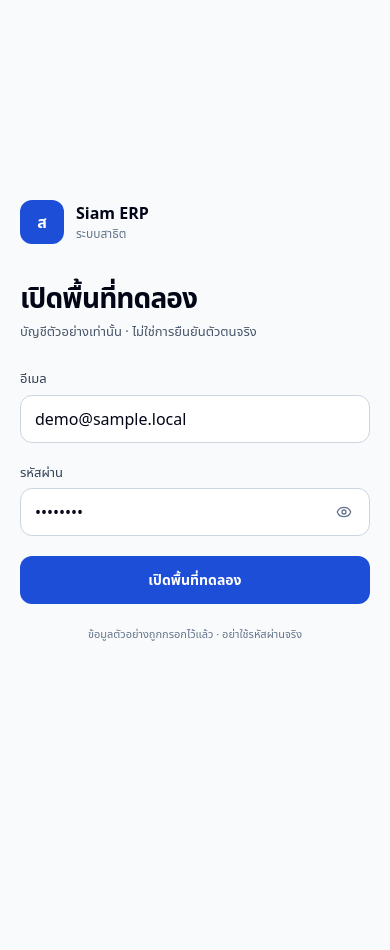
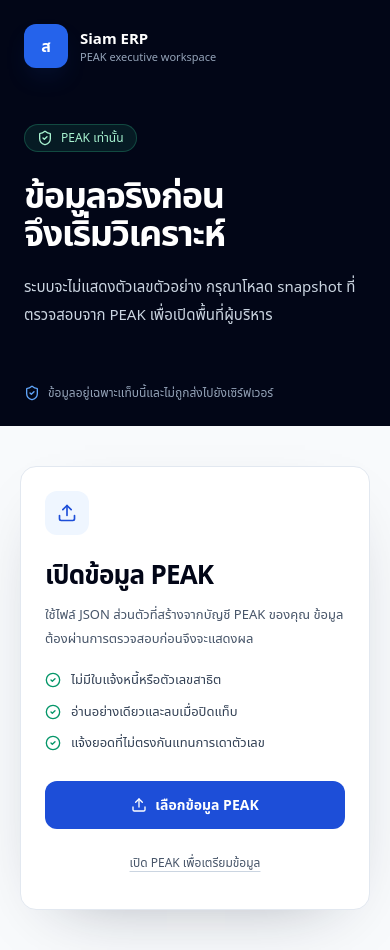
Before and after one commit to phonlapat/thai-accounting-erp-executive-prototype, a React (Vite) app: page / in a window 390 px wide. Before the commit the page ends 844 px from the top, so only its background shows below. Built offline with nearby package versions, Linux system fonts and the light colour scheme.

Commit message:
Require verified PEAK data (#20)
Hide all financial modules until a validated private PEAK snapshot is loaded. Remove the fictional-data entry flow and update operating guidance.

```diff
--- a/src/App.tsx
+++ b/src/App.tsx
@@ -1,8 +1,8 @@
 import React, { useEffect, useMemo, useRef, useState } from 'react';
 import {
   AlertCircleIcon, BarChart3Icon, BookOpenIcon, Building2Icon, BoxesIcon, CheckCircle2Icon, ChevronsLeftIcon,
-  ChevronsRightIcon, ClipboardCheckIcon, EyeIcon, EyeOffIcon, FileTextIcon, HistoryIcon, InboxIcon, LandmarkIcon, LayoutDashboardIcon,
-  LogOutIcon, MenuIcon, PackageIcon, PieChartIcon, ReceiptIcon, RotateCcwIcon, ShieldCheckIcon, ShoppingCartIcon, UploadIcon, UsersIcon, WalletIcon, XIcon } from
+  ChevronsRightIcon, ClipboardCheckIcon, FileTextIcon, HistoryIcon, InboxIcon, LandmarkIcon, LayoutDashboardIcon,
+  LogOutIcon, MenuIcon, PackageIcon, PieChartIcon, ReceiptIcon, ShieldCheckIcon, ShoppingCartIcon, UploadIcon, UsersIcon, WalletIcon, XIcon } from
 'lucide-react';
 import {
   MONTH, STATUS, TODAY, WH, baseOf, dateTH, docStatus, dueOf, monthTH, netOf, num, payTotals, peakSnapshotFreshness, thb, vatOf, whtOf } from
@@ -1065,13 +1065,9 @@
   }
 ];
 
-const MODULES: Mod[] = [...CORE, ...MASTER, ...FINANCE];
-const GROUPS = [
-  { label: 'หน้าหลัก', ids: ['dashboard', 'approvals', 'audit'] },
-  { label: 'ซื้อและขาย', ids: ['sales', 'purchases', 'expenses'] },
-  { label: 'งานประจำ', ids: ['contacts', 'products', 'inventory', 'banking', 'payroll'] },
-  { label: 'บัญชีและรายงาน', ids: ['accounting', 'tax', 'assets', 'projects', 'reports'] }
-];
+// Retained for component-level regression coverage; the public shell never renders these modules.
+// eslint-disable-next-line react-refresh/only-export-components
+export const DEMO_MODULES: Mod[] = [...CORE, ...MASTER, ...FINANCE];
 const PEAK_GROUPS = [{ label: 'ข้อมูลจริงจาก PEAK', ids: PEAK_MODULES.map((module) => module.id) }];
 
 function Nav({ active, collapsed, onPick, modules, groups }: {active: string;collapsed: boolean;onPick: (id: string) => void;modules: Mod[];groups: Array<{label: string;ids: string[];}>;}) {
@@ -1111,8 +1107,6 @@
 
 }
 
-interface DemoSession { email: string; }
-
 const COLLAPSED_KEY = 'thai-erp-sidebar-collapsed';
 
 function moduleFromLocation(modules: Mod[]) {
@@ -1133,18 +1127,18 @@
   }
 }
 
-function Workbench({ session, onSignOut }: {session: DemoSession;onSignOut: () => void;}) {
-  const actor = session.email === 'demo@sample.local' ? 'ผู้ใช้เดโม' : session.email;
-  const { data, actions, toasts, storageIssue, recoveredStorage } = useStore(actor);
-  const peakMode = Boolean(data.peakSnapshot);
-  const peakFreshness = data.peakSnapshot ? peakSnapshotFreshness(data.peakSnapshot.capturedAt) : undefined;
-  const availableModules = peakMode ? PEAK_MODULES : MODULES;
-  const availableGroups = peakMode ? PEAK_GROUPS : GROUPS;
+function Workbench() {
+  const actor = 'ผู้ตรวจสอบ PEAK';
+  const { data, actions, toasts, storageIssue } = useStore(actor);
+  const peakSnapshot = data.peakSnapshot;
+  const peakMode = Boolean(peakSnapshot);
+  const peakFreshness = peakSnapshot ? peakSnapshotFreshness(peakSnapshot.capturedAt) : undefined;
+  const availableModules = PEAK_MODULES;
+  const availableGroups = PEAK_GROUPS;
   const [active, setActive] = useState(() => moduleFromLocation(availableModules));
   const [tableQuery, setTableQuery] = useState(queryFromLocation);
   const [collapsed, setCollapsed] = useState(readCollapsed);
   const [open, setOpen] = useState(false);
-  const [confirmReset, setConfirmReset] = useState(false);
   const [confirmSignOut, setConfirmSignOut] = useState(false);
   const [peakImportOpen, setPeakImportOpen] = useState(false);
   const menuButtonRef = useRef<HTMLButtonElement>(null);
@@ -1154,7 +1148,6 @@
   const contentRef = useRef<HTMLDivElement>(null);
   const pageTitleRef = useRef<HTMLHeadingElement>(null);
   const m = useMemo(() => availableModules.find((x) => x.id === active) ?? availableModules[0], [active, availableModules]);
-  const pending = pendingList(data).length;
 
   const go = (id: string, query = '') => {
     if (!availableModules.some((item) => item.id === id)) return;
@@ -1170,7 +1163,7 @@
 
   useEffect(() => {
     const onHistory = () => {
-      setActive(moduleFromLocation(peakMode ? PEAK_MODULES : MODULES));
+      setActive(moduleFromLocation(PEAK_MODULES));
       setTableQuery(queryFromLocation());
     };
     window.addEventListener('popstate', onHistory);
@@ -1179,7 +1172,7 @@
       window.removeEventListener('popstate', onHistory);
       window.removeEventListener('hashchange', onHistory);
     };
-  }, [peakMode]);
+  }, []);
 
   useEffect(() => {
     if (availableModules.some((item) => item.id === active)) return;
@@ -1190,8 +1183,8 @@
   }, [active, availableModules]);
 
   useEffect(() => {
-    document.title = `${m.th} | Siam ERP`;
-  }, [m.th]);
+    document.title = peakMode ? `${m.th} | Siam ERP` : 'เปิดข้อมูล PEAK | Siam ERP';
+  }, [m.th, peakMode]);
 
   useEffect(() => {
     try { localStorage.setItem(COLLAPSED_KEY, String(collapsed)); } catch { /* preference storage is optional */ }
@@ -1229,11 +1222,6 @@
     };
   }, [open]);
 
-  const resetDemo = () => {
-    actions.reset();
-    setConfirmReset(false);
-  };
-
   const brand = (compact: boolean) =>
   <div className="flex items-center gap-2.5 px-3 py-3.5">
       <span className="flex h-9 w-9 shrink-0 items-center justify-center rounded-xl bg-blue-600 text-[14px] font-bold text-white shadow-[0_8px_20px_-12px_rgba(37,99,235,0.9)]">ส</span>
@@ -1244,6 +1232,53 @@
         </div> :
     null}
     </div>;
+
+  if (!peakSnapshot) {
+    return (
+      <main className="grid min-h-screen bg-slate-950 text-white lg:grid-cols-[minmax(0,1fr)_minmax(440px,0.72fr)]">
+        <section className="flex min-h-[42vh] flex-col px-6 py-6 sm:px-10 sm:py-8 lg:min-h-screen lg:px-14 lg:py-10" aria-label="Siam ERP">
+          <div className="flex items-center gap-3">
+            <span className="flex h-11 w-11 items-center justify-center rounded-xl bg-blue-600 text-base font-bold shadow-[0_12px_30px_-16px_rgba(37,99,235,0.9)]">ส</span>
+            <div><p className="text-[15px] font-semibold">Siam ERP</p><p className="text-[11px] text-slate-400">PEAK executive workspace</p></div>
+          </div>
+          <div className="my-auto max-w-2xl py-14 lg:pb-20">
+            <span className="inline-flex items-center gap-2 rounded-full border border-emerald-400/25 bg-emerald-400/10 px-3 py-1 text-[12px] font-medium text-emerald-200">
+              <ShieldCheckIcon className="h-4 w-4" /> PEAK เท่านั้น
+            </span>
+            <h1 className="mt-6 text-balance text-[clamp(2.25rem,4vw,4rem)] font-semibold leading-[1.06] tracking-[-0.04em]">ข้อมูลจริงก่อน<br />จึงเริ่มวิเคราะห์</h1>
+            <p className="mt-5 max-w-[48ch] text-[15px] leading-7 text-slate-300">ระบบจะไม่แสดงตัวเลขตัวอย่าง กรุณาโหลด snapshot ที่ตรวจสอบจาก PEAK เพื่อเปิดพื้นที่ผู้บริหาร</p>
+          </div>
+          <p className="flex items-center gap-2 text-[12px] text-slate-400"><ShieldCheckIcon className="h-4 w-4 text-blue-400" />ข้อมูลอยู่เฉพาะแท็บนี้และไม่ถูกส่งไปยังเซิร์ฟเวอร์</p>
+        </section>
+
+        <section className="flex items-center justify-center bg-slate-50 px-5 py-10 text-slate-950 sm:px-8" aria-labelledby="peak-gate-title">
+          <div className="w-full max-w-md rounded-2xl border border-slate-200 bg-white p-6 shadow-[0_24px_70px_-40px_rgba(15,23,42,0.4)] sm:p-8">
+            <span className="flex h-11 w-11 items-center justify-center rounded-xl bg-blue-50 text-blue-700"><UploadIcon className="h-5 w-5" /></span>
+            <h2 id="peak-gate-title" className="mt-5 text-[26px] font-semibold tracking-[-0.03em]">เปิดข้อมูล PEAK</h2>
+            <p className="mt-2 text-[13px] leading-6 text-slate-600">ใช้ไฟล์ JSON ส่วนตัวที่สร้างจากบัญชี PEAK ของคุณ ข้อมูลต้องผ่านการตรวจสอบก่อนจึงจะแสดงผล</p>
+            <ul className="mt-5 space-y-3 text-[13px] text-slate-700">
+              <li className="flex gap-2.5"><CheckCircle2Icon className="mt-0.5 h-4 w-4 shrink-0 text-emerald-600" /><span>ไม่มีใบแจ้งหนี้หรือตัวเลขสาธิต</span></li>
+              <li className="flex gap-2.5"><CheckCircle2Icon className="mt-0.5 h-4 w-4 shrink-0 text-emerald-600" /><span>อ่านอย่างเดียวและลบเมื่อปิดแท็บ</span></li>
+              <li className="flex gap-2.5"><CheckCircle2Icon className="mt-0.5 h-4 w-4 shrink-0 text-emerald-600" /><span>แจ้งยอดที่ไม่ตรงกันแทนการเดาตัวเลข</span></li>
+            </ul>
+            <button type="button" onClick={() => setPeakImportOpen(true)} className="mt-7 flex h-12 w-full items-center justify-center gap-2 rounded-xl bg-blue-700 px-4 text-sm font-semibold text-white transition-colors hover:bg-blue-800 focus-visible:outline-none focus-visible:ring-2 focus-visible:ring-blue-600 focus-visible:ring-offset-2">
+              <UploadIcon className="h-4 w-4" />เลือกข้อมูล PEAK
+            </button>
+            <a href="https://secure.peakaccount.com/home" target="_blank" rel="noreferrer" className="mt-3 flex min-h-11 items-center justify-center text-[12px] font-medium text-slate-600 underline decoration-slate-300 underline-offset-4 hover:text-slate-950 focus-visible:outline-none focus-visible:ring-2 focus-visible:ring-blue-600">เปิด PEAK เพื่อเตรียมข้อมูล</a>
+          </div>
+        </section>
+
+        <JsonImportDialog
+          open={peakImportOpen}
+          onImport={(value) => {
+            const imported = actions.importPeakSnapshot(value);
+            if (imported) go('dashboard');
+            return imported;
+          }}
+          onClose={() => setPeakImportOpen(false)} />
+      </main>
+    );
+  }
 
 
   return (
@@ -1302,20 +1337,12 @@
           <div className="ml-auto flex shrink-0 items-center gap-1.5">
             <Button
               size="sm" icon={UploadIcon} onClick={() => setPeakImportOpen(true)}
-              ariaLabel={data.peakSnapshot ? 'เปลี่ยนไฟล์ข้อมูล PEAK' : 'นำเข้าข้อมูล PEAK'}
-              title={data.peakSnapshot ? 'อัปเดตข้อมูล PEAK' : 'นำเข้าข้อมูล PEAK'}
+              ariaLabel="เปลี่ยนไฟล์ข้อมูล PEAK"
+              title="อัปเดตข้อมูล PEAK"
               className="min-w-11 px-2 sm:min-w-0 sm:px-2.5">
-              <span className="hidden sm:inline">{data.peakSnapshot ? 'อัปเดต PEAK' : 'นำเข้า PEAK'}</span>
+              <span className="hidden sm:inline">อัปเดต PEAK</span>
             </Button>
-            {!peakMode ? <><button
-              type="button" onClick={() => go('approvals')}
-              aria-label={`งานรออนุมัติ ${pending} รายการ`}
-              className={cx('inline-flex min-h-11 items-center gap-1.5 rounded-lg px-2.5 text-[12px] font-medium focus-visible:outline-none focus-visible:ring-2 focus-visible:ring-blue-600 sm:min-h-9', pending ? 'bg-amber-50 text-amber-800' : 'bg-blue-50 text-blue-700')}>
-
-              <ClipboardCheckIcon className="h-4 w-4" /><span className="hidden sm:inline">อนุมัติ</span><span className="tabular-nums">{pending}</span>
-            </button>
-            <Button size="sm" icon={RotateCcwIcon} onClick={() => setConfirmReset(true)} className="hidden sm:inline-flex">รีเซ็ต</Button></> : null}
-            <Button size="sm" icon={LogOutIcon} onClick={() => peakMode ? setConfirmSignOut(true) : onSignOut()} className="min-w-11 px-2 sm:min-w-0 sm:px-2.5" ariaLabel={peakMode ? 'ออกและลบข้อมูล PEAK' : 'ออกจากระบบทดลอง'} title={peakMode ? 'ออกและลบข้อมูล PEAK' : session.email}><span className="hidden sm:inline">ออก</span></Button>
+            <Button size="sm" icon={LogOutIcon} onClick={() => setConfirmSignOut(true)} className="min-w-11 px-2 sm:min-w-0 sm:px-2.5" ariaLabel="ออกและลบข้อมูล PEAK" title="ออกและลบข้อมูล PEAK"><span className="hidden sm:inline">ออก</span></Button>
           </div>
         </header>
 
@@ -1326,19 +1353,13 @@
           role={peakFreshness.status === 'stale' ? 'alert' : 'status'}>
           {peakFreshness.status === 'fresh' ? <CheckCircle2Icon className="h-4 w-4 shrink-0 text-emerald-700" /> : <AlertCircleIcon className="h-4 w-4 shrink-0" />}
           <span className="min-w-0 flex-1"><strong>ข้อมูลจริงจาก PEAK</strong> · อ่านอย่างเดียว · {peakFreshness.label} · อยู่เฉพาะแท็บนี้</span>
-          <button type="button" onClick={actions.clearPeakSnapshot} className="inline-flex min-h-11 items-center px-1 font-semibold underline decoration-current/30 underline-offset-2 hover:text-slate-950 focus-visible:outline-none focus-visible:ring-2 focus-visible:ring-current">กลับโหมดทดลอง</button>
+          <button type="button" onClick={() => setConfirmSignOut(true)} className="inline-flex min-h-11 items-center px-1 font-semibold underline decoration-current/30 underline-offset-2 hover:text-slate-950 focus-visible:outline-none focus-visible:ring-2 focus-visible:ring-current">ลบข้อมูล</button>
         </div> : null}
 
         {storageIssue ?
         <div className="flex items-center gap-2 border-b border-rose-200 bg-rose-50 px-4 py-2 text-[12px] text-rose-800 lg:px-6" role="alert">
           <AlertCircleIcon className="h-4 w-4 shrink-0" />
           <span><strong>บันทึกไม่ได้</strong> · การเปลี่ยนแปลงจะหายเมื่อปิดหน้านี้</span>
-        </div> : null}
-
-        {recoveredStorage ?
-        <div className="flex items-center gap-2 border-b border-amber-200 bg-amber-50 px-4 py-2 text-[12px] text-amber-900 lg:px-6" role="status">
-          <AlertCircleIcon className="h-4 w-4 shrink-0" />
-          <span><strong>เริ่มข้อมูลใหม่แล้ว</strong> · ข้อมูลสาธิตเดิมอ่านไม่ได้</span>
         </div> : null}
 
         <main id="main-content" tabIndex={-1} className="min-w-0 flex-1 px-4 py-4 outline-none lg:px-6 lg:py-5">
@@ -1364,8 +1385,8 @@
 
         <footer className="border-t border-slate-200 px-4 py-3 text-[11px] text-slate-500 lg:px-6">
           <div className="mx-auto flex max-w-[1600px] flex-wrap items-center justify-between gap-1.5">
-            <span className={storageIssue ? 'font-medium text-rose-700' : undefined}>{storageIssue ? 'ไม่สามารถบันทึกในเบราว์เซอร์ได้' : data.peakSnapshot ? 'PEAK snapshot · อ่านอย่างเดียว · ลบเมื่อออกหรือปิดแท็บ' : 'ข้อมูลสาธิต · บันทึกอัตโนมัติในเบราว์เซอร์นี้'}</span>
-            <span>{data.peakSnapshot ? `ตรวจจาก PEAK ${peakStamp(data.peakSnapshot.capturedAt)}` : `ข้อมูล ณ ${dateTH(TODAY)} · ปิดงวดถึง ${dateTH(data.settings.closedThrough)}`}</span>
+            <span className={storageIssue ? 'font-medium text-rose-700' : undefined}>{storageIssue ? 'ไม่สามารถบันทึกในเบราว์เซอร์ได้' : 'PEAK snapshot · อ่านอย่างเดียว · ลบเมื่อออกหรือปิดแท็บ'}</span>
+            <span>{`ตรวจจาก PEAK ${peakStamp(peakSnapshot.capturedAt)}`}</span>
           </div>
         </footer>
       </div>
@@ -1385,18 +1406,11 @@
       </div>
 
       <ConfirmDialog
-        open={confirmReset}
-        title="คืนค่าข้อมูลสาธิต?"
-        description="การเปลี่ยนแปลงทั้งหมดในเบราว์เซอร์นี้จะถูกลบและกลับไปเป็นข้อมูลเริ่มต้น"
-        confirmLabel="คืนค่าเริ่มต้น"
-        onConfirm={resetDemo}
-        onClose={() => setConfirmReset(false)} />
-      <ConfirmDialog
         open={confirmSignOut}
         title="ออกและลบข้อมูล PEAK?"
-        description="snapshot จะถูกลบจากแท็บนี้ ข้อมูลสาธิตจะยังอยู่"
+        description="snapshot จะถูกลบจากแท็บนี้ และระบบจะกลับไปหน้าที่ไม่มีข้อมูลการเงิน"
         confirmLabel="ออกและลบ"
-        onConfirm={() => { actions.clearPeakSnapshot(); onSignOut(); }}
+        onConfirm={() => { actions.clearPeakSnapshot(); setConfirmSignOut(false); }}
         onClose={() => setConfirmSignOut(false)} />
       <JsonImportDialog
         open={peakImportOpen}
@@ -1410,120 +1424,8 @@
 
 }
 
-const SESSION_KEY = 'thai-erp-demo-session';
-const DEMO_EMAIL = 'demo@sample.local';
-const DEMO_PASSWORD = 'demo1234';
-
-function SignIn({ onEnter }: {onEnter: (email: string) => void;}) {
-  const [email, setEmail] = useState(DEMO_EMAIL);
-  const [password, setPassword] = useState(DEMO_PASSWORD);
-  const [errors, setErrors] = useState<{email?: string;password?: string;}>({});
-  const [showPassword, setShowPassword] = useState(false);
-  const emailRef = useRef<HTMLInputElement>(null);
-  const passwordRef = useRef<HTMLInputElement>(null);
-
-  useEffect(() => {
-    document.title = 'เข้าสู่ระบบสาธิต | Siam ERP';
-  }, []);
-
-  const submit = (event: React.FormEvent) => {
-    event.preventDefault();
-    const nextErrors: {email?: string;password?: string;} = {};
-    if (email.trim() !== DEMO_EMAIL) nextErrors.email = 'ใช้บัญชีตัวอย่างที่แสดงเท่านั้น';
-    if (password !== DEMO_PASSWORD) nextErrors.password = 'รหัสผ่านตัวอย่างไม่ถูกต้อง';
-    if (nextErrors.email || nextErrors.password) {
-      setErrors(nextErrors);
-      window.requestAnimationFrame(() => (nextErrors.email ? emailRef.current : passwordRef.current)?.focus());
-      return;
-    }
-    onEnter(DEMO_EMAIL);
-  };
-
-  return (
-    <main className="grid min-h-screen bg-white lg:grid-cols-[minmax(0,1.05fr)_minmax(460px,0.95fr)]">
-      <section className="relative hidden overflow-hidden bg-slate-950 px-12 py-10 text-white lg:flex lg:flex-col" aria-label="Siam ERP">
-        <div className="flex items-center gap-3">
-          <span className="flex h-11 w-11 items-center justify-center rounded-xl bg-blue-600 text-base font-bold shadow-[0_12px_30px_-16px_rgba(37,99,235,0.9)]">ส</span>
-          <div><p className="text-[15px] font-semibold">Siam ERP</p><p className="text-[11px] text-slate-400">ระบบบัญชีและการดำเนินงาน</p></div>
-        </div>
-        <div className="my-auto max-w-xl pb-16">
-          <p className="text-balance text-[clamp(2rem,3.8vw,3.75rem)] font-semibold leading-[1.08] tracking-[-0.035em]">เห็นภาพการเงิน<br />ตัดสินใจได้ทันที</p>
-          <p className="mt-5 max-w-[48ch] text-[15px] leading-7 text-slate-300">ยอดขาย เงินสด ภาษี และงานอนุมัติในพื้นที่เดียว</p>
-        </div>
-        <div className="flex items-center gap-2 text-[12px] text-slate-400"><ShieldCheckIcon className="h-4 w-4 text-blue-400" />ข้อมูลบนหน้านี้เป็นข้อมูลสาธิต</div>
-      </section>
-
-      <section className="flex min-h-screen items-center justify-center bg-slate-50 px-5 py-10 sm:px-8" aria-labelledby="sign-in-title">
-        <div className="w-full max-w-md">
-          <div className="mb-8 flex items-center gap-3 lg:hidden">
-            <span className="flex h-11 w-11 items-center justify-center rounded-xl bg-blue-700 text-base font-bold text-white">ส</span>
-            <div><p className="font-semibold text-slate-950">Siam ERP</p><p className="text-[12px] text-slate-500">ระบบสาธิต</p></div>
-          </div>
-          <h1 id="sign-in-title" className="text-[28px] font-semibold tracking-[-0.03em] text-slate-950">เปิดพื้นที่ทดลอง</h1>
-          <p className="mt-1 text-[13px] text-slate-600">บัญชีตัวอย่างเท่านั้น · ไม่ใช่การยืนยันตัวตนจริง</p>
-
-          <form className="mt-7 space-y-5" onSubmit={submit} noValidate>
-          <div>
-            <label htmlFor="sign-in-email" className="mb-1.5 block text-[13px] font-medium text-slate-700">อีเมล</label>
-            <input
-              ref={emailRef} id="sign-in-email" type="email" inputMode="email" autoComplete="off" value={email} maxLength={80} required aria-invalid={Boolean(errors.email)} aria-describedby={errors.email ? 'sign-in-email-error' : undefined}
-              onChange={(event) => { setEmail(event.target.value); if (errors.email) setErrors((current) => ({ ...current, email: undefined })); }}
-              className="h-12 w-full rounded-xl border border-slate-300 bg-white px-3.5 text-base text-slate-950 outline-none transition placeholder:text-slate-400 focus:border-blue-700 focus:ring-2 focus:ring-blue-100 sm:text-[14px]"
-            />
-            {errors.email ? <p id="sign-in-email-error" className="mt-1.5 flex items-center gap-1.5 text-[12px] text-rose-700"><AlertCircleIcon className="h-3.5 w-3.5 shrink-0" />{errors.email}</p> : null}
-          </div>
-          <div>
-            <label htmlFor="sign-in-password" className="mb-1.5 block text-[13px] font-medium text-slate-700">รหัสผ่าน</label>
-            <span className="relative block">
-              <input
-                ref={passwordRef} id="sign-in-password" type={showPassword ? 'text' : 'password'} autoComplete="off" value={password} maxLength={32} required aria-invalid={Boolean(errors.password)} aria-describedby={errors.password ? 'sign-in-password-error' : undefined}
-                onChange={(event) => { setPassword(event.target.value); if (errors.password) setErrors((current) => ({ ...current, password: undefined })); }}
-                className="h-12 w-full rounded-xl border border-slate-300 bg-white px-3.5 pr-12 text-base text-slate-950 outline-none transition focus:border-blue-700 focus:ring-2 focus:ring-blue-100 sm:text-[14px]"
-              />
-              <button type="button" onClick={() => setShowPassword((value) => !value)} aria-label={showPassword ? 'ซ่อนรหัสผ่าน' : 'แสดงรหัสผ่าน'} className="absolute inset-y-0 right-1 flex w-11 items-center justify-center rounded-lg text-slate-500 hover:text-slate-800 focus-visible:outline-none focus-visible:ring-2 focus-visible:ring-blue-600">
-                {showPassword ? <EyeOffIcon className="h-4 w-4" /> : <EyeIcon className="h-4 w-4" />}
-              </button>
-            </span>
-            {errors.password ? <p id="sign-in-password-error" className="mt-1.5 flex items-center gap-1.5 text-[12px] text-rose-700"><AlertCircleIcon className="h-3.5 w-3.5 shrink-0" />{errors.password}</p> : null}
-          </div>
-          {(errors.email || errors.password) ? <p className="sr-only" role="alert">กรุณาตรวจสอบข้อมูลเข้าสู่ระบบ</p> : null}
-          <button type="submit" className="flex h-12 w-full items-center justify-center rounded-xl bg-blue-700 px-4 text-sm font-semibold text-white transition-colors hover:bg-blue-800 focus-visible:outline-none focus-visible:ring-2 focus-visible:ring-blue-600 focus-visible:ring-offset-2">
-            เปิดพื้นที่ทดลอง
-          </button>
-        </form>
-        <p className="mt-5 text-center text-[11px] leading-5 text-slate-500">ข้อมูลตัวอย่างถูกกรอกไว้แล้ว · อย่าใช้รหัสผ่านจริง</p>
-        </div>
-      </section>
-    </main>
-  );
-}
-
-function readSession(): DemoSession | null {
-  try {
-    const raw = sessionStorage.getItem(SESSION_KEY);
-    if (!raw) return null;
-    const parsed = JSON.parse(raw) as Partial<DemoSession>;
-    return typeof parsed?.email === 'string' && parsed.email.trim() ? { email: parsed.email } : null;
-  } catch {
-    return null;
-  }
-}
-
 function AppContent() {
-  const [session, setSession] = useState<DemoSession | null>(() => readSession());
-
-  const enter = (email: string) => {
-    const next = { email: email.trim() };
-    try { sessionStorage.setItem(SESSION_KEY, JSON.stringify(next)); } catch { /* session still works in memory */ }
-    setSession(next);
-  };
-
-  const leave = () => {
-    try { sessionStorage.removeItem(SESSION_KEY); } catch { /* session still ends in memory */ }
-    setSession(null);
-  };
-
-  return session ? <Workbench session={session} onSignOut={leave} /> : <SignIn onEnter={enter} />;
+  return <Workbench />;
 }
 
 interface ErrorBoundaryState {failed: boolean;}
@@ -1541,9 +1443,9 @@
         <p className="mt-2 text-sm leading-6 text-slate-600">ลองโหลดหน้าใหม่ หรือคืนค่าข้อมูลหากไฟล์ที่บันทึกในเบราว์เซอร์เสียหาย</p>
         <div className="mt-6 flex flex-col gap-2 sm:flex-row sm:justify-center">
           <button type="button" onClick={() => window.location.reload()} className="h-11 rounded-xl bg-blue-700 px-5 text-sm font-semibold text-white hover:bg-blue-800 focus-visible:outline-none focus-visible:ring-2 focus-visible:ring-blue-600 focus-visible:ring-offset-2">โหลดใหม่</button>
-          <button type="button" onClick={() => { try { localStorage.removeItem(DEMO_STORAGE_KEY); sessionStorage.removeItem(PEAK_SESSION_KEY); } catch { /* continue with reload */ } window.location.reload(); }} className="h-11 rounded-xl border border-rose-200 bg-white px-5 text-sm font-semibold text-rose-700 hover:bg-rose-50 focus-visible:outline-none focus-visible:ring-2 focus-visible:ring-rose-600 focus-visible:ring-offset-2">คืนค่าข้อมูล</button>
+          <button type="button" onClick={() => { try { localStorage.removeItem(DEMO_STORAGE_KEY); sessionStorage.removeItem(PEAK_SESSION_KEY); } catch { /* continue with reload */ } window.location.reload(); }} className="h-11 rounded-xl border border-rose-200 bg-white px-5 text-sm font-semibold text-rose-700 hover:bg-rose-50 focus-visible:outline-none focus-visible:ring-2 focus-visible:ring-rose-600 focus-visible:ring-offset-2">ล้างข้อมูลในแท็บ</button>
         </div>
-        <p className="mt-3 text-[11px] text-slate-500">การคืนค่าจะลบการเปลี่ยนแปลงสาธิตในเครื่องนี้</p>
+        <p className="mt-3 text-[11px] text-slate-500">การล้างข้อมูลจะลบ snapshot PEAK ออกจากแท็บนี้</p>
       </section>
     </main>;
   }
```
Also changed, not shown: 2 other files (tests, documents, lock files or other folders).
